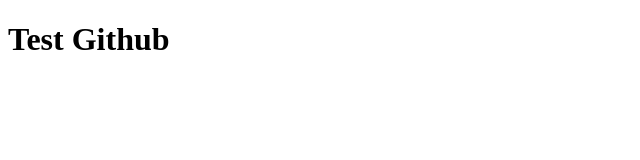
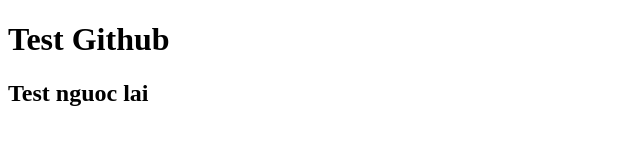
Before and after one commit to tuanhung2304/test, a plain HTML site: page index.html in a window 1280 px wide. Shown: the whole page, without its empty margins (0-640 px from the left). Drawn offline with Linux system fonts and the light colour scheme.

Commit message:
Update index.html

```diff
--- a/index.html
+++ b/index.html
@@ -7,5 +7,6 @@
 </head>
 <body>
     <h1>Test Github</h1>
+    <h2>Test nguoc lai</h2>
 </body>
 </html>
```
